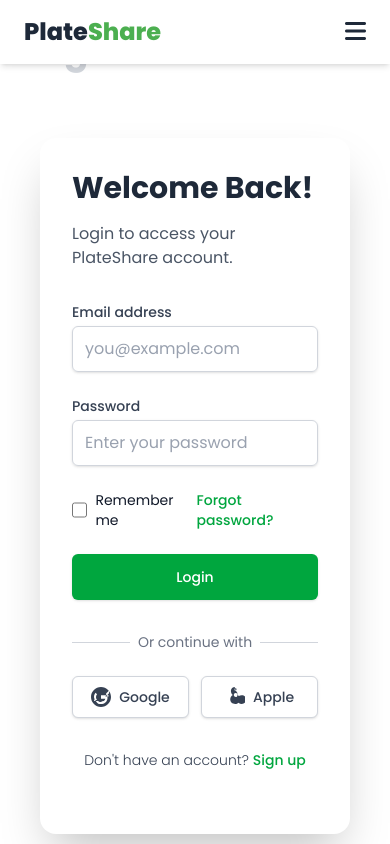
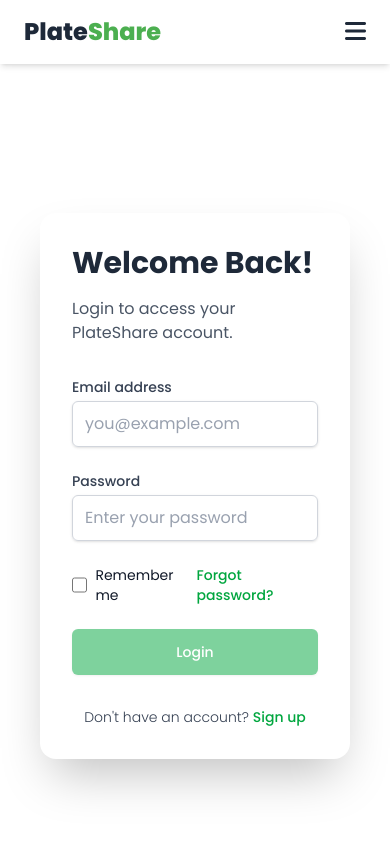
Before and after one commit to lahcen404/PlateShare-FileRouge, an Angular app in the folder PlateShare-FrontEnd/: page /login in a window 390 px wide. Shown: the top 844 px of the page. Built offline with nearby package versions, Linux system fonts and the light colour scheme.

Commit message:
Login Done just some problems in navbar of logOut button ..

```diff
--- a/PlateShare-FrontEnd/src/app/core/services/auth/AuthService.ts
+++ b/PlateShare-FrontEnd/src/app/core/services/auth/AuthService.ts
@@ -1,6 +1,6 @@
 import { Injectable } from '@angular/core';
 import {HttpClient} from '@angular/common/http';
-import {Observable} from 'rxjs';
+import {BehaviorSubject, Observable} from 'rxjs';
 import {AuthResponse} from '../../models/AuthResponse';
 import {LoginRequest} from '../../models/LoginRequest';
 import {FormGroup} from '@angular/forms';
@@ -9,6 +9,7 @@
   providedIn: 'root'
 })
 export class AuthService {
+
 
   private apiUrl='http://localhost:8080/api/auth';
   private TOKEN_KEY = 'auth-token';
@@ -22,8 +23,9 @@
 
   //Login
   login(data:LoginRequest):Observable<AuthResponse>{
-    return this.http.post<AuthResponse>(`${this.apiUrl}/authenticate`, data);
+    return this.http.post<AuthResponse>(`${this.apiUrl}/login`, data);
   }
+
 
   saveAuth(res: AuthResponse) {
     console.log('Saved role:', res.role);
--- a/PlateShare-FrontEnd/src/app/features/auth/login/login.html
+++ b/PlateShare-FrontEnd/src/app/features/auth/login/login.html
@@ -1,22 +1,19 @@
-
 <body class="bg-gray-100 flex items-center justify-center min-h-screen py-12 px-4 sm:px-6 lg:px-8">
-<div class="page-background-title">Login</div>
-
-<div class="relative flex flex-col md:flex-row m-6 space-y-8 md:space-y-0 md:space-x-0 bg-white shadow-2xl rounded-2xl overflow-hidden max-w-4xl w-full">
-  <div class="form-container flex flex-col justify-center p-8 md:p-12 w-full md:w-1/2">
+<div class="relative flex flex-col md:flex-row m-6 bg-white shadow-2xl rounded-2xl overflow-hidden max-w-4xl w-full">
+  <div class="flex flex-col justify-center p-8 md:p-12 w-full md:w-1/2">
     <h2 class="font-bold text-3xl mb-4">Welcome Back!</h2>
     <p class="text-gray-600 mb-8">Login to access your PlateShare account.</p>
 
-    <form id="loginForm" class="space-y-6">
+    <form [formGroup]="loginForm" (ngSubmit)="onSubmit()" class="space-y-6">
       <div>
         <label for="email" class="block text-sm font-medium text-gray-700">Email address</label>
-        <input type="email" id="email" name="email" placeholder="you@example.com" required
+        <input type="email" id="email" formControlName="email" placeholder="you@example.com" required
                class="mt-1 block w-full px-3 py-2.5 border border-gray-300 rounded-md shadow-sm placeholder-gray-400 focus:outline-none focus:ring-green-500 focus:border-green-500 sm:text-sm">
       </div>
 
       <div>
-        <label for="password" class="block text-sm font-medium text-gray-700">Password</label>
-        <input type="password" id="password" name="password" placeholder="Enter your password" required
+        <label for="motDePasse" class="block text-sm font-medium text-gray-700">Password</label>
+        <input type="password" id="motDePasse" formControlName="motDePasse" placeholder="Enter your password" required
                class="mt-1 block w-full px-3 py-2.5 border border-gray-300 rounded-md shadow-sm placeholder-gray-400 focus:outline-none focus:ring-green-500 focus:border-green-500 sm:text-sm">
       </div>
 
@@ -29,55 +26,27 @@
         <a href="#" class="font-medium text-green-600 hover:text-green-500">Forgot password?</a>
       </div>
 
+      <!-- Error Message Display -->
+      <div *ngIf="loginError" class="p-3 bg-red-100 border border-red-400 text-red-700 rounded-md text-sm font-medium">
+        <i class="fas fa-exclamation-circle mr-2"></i>{{ loginError }}
+      </div>
+
       <button type="submit"
-              class="w-full flex justify-center py-3 px-4 border border-transparent rounded-md shadow-sm text-sm font-medium text-white bg-green-600 hover:bg-green-700 focus:outline-none focus:ring-2 focus:ring-offset-2 focus:ring-green-500">
+              class="w-full flex justify-center py-3 px-4 border border-transparent rounded-md shadow-sm text-sm font-medium text-white bg-green-600 hover:bg-green-700 focus:outline-none focus:ring-2 focus:ring-offset-2 focus:ring-green-500 disabled:opacity-50"
+              [disabled]="loginForm.invalid">
         Login
       </button>
     </form>
 
-    <div class="mt-8">
-      <div class="relative">
-        <div class="absolute inset-0 flex items-center">
-          <div class="w-full border-t border-gray-300"></div>
-        </div>
-        <div class="relative flex justify-center text-sm">
-          <span class="px-2 bg-white text-gray-500">Or continue with</span>
-        </div>
-      </div>
-
-      <div class="mt-6 grid grid-cols-2 gap-3">
-        <div>
-          <a href="#"
-             class="w-full inline-flex justify-center items-center py-2.5 px-4 border border-gray-300 rounded-md shadow-sm bg-white text-sm font-medium text-gray-700 hover:bg-gray-50">
-            <svg class="w-5 h-5 mr-2" fill="currentColor" viewBox="0 0 20 20" aria-hidden="true">
-              <path fill-rule="evenodd" d="M10 0C4.477 0 0 4.477 0 10s4.477 10 10 10 10-4.477 10-10S15.523 0 10 0zM8.282 16.917A6.962 6.962 0 0110 17c1.653 0 3.167-.576 4.334-1.532l-1.51-1.51A4.984 4.984 0 0010 15c-1.65 0-3.073-.835-3.968-2.032H4.253C5.22 15.107 7.007 16.917 8.282 16.917zM17.547 8.253H10v3.5h4.333c-.18.95-.715 1.75-1.472 2.285l1.51 1.51C15.623 14.477 16.5 12.84 16.5 11c0-.93-.205-1.812-.57-2.617l1.617-1.617C17.822 7.15 18 6.13 18 5c0-.45-.045-.89-.133-1.315l-2.78 2.78c.11.27.18.562.18.867 0 .835-.334 1.585-.88 2.133H17.547v.000zM3.453 11.747A6.963 6.963 0 013 10c0-1.653.576-3.167 1.532-4.334l1.51 1.51A4.984 4.984 0 005 10c0 1.65.835 3.073 2.032 3.968H3.083c-.056-.233-.083-.472-.083-.72v0H3.453z" clip-rule="evenodd" />
-            </svg>
-            Google
-          </a>
-        </div>
-        <div>
-          <a href="#"
-             class="w-full inline-flex justify-center items-center py-2.5 px-4 border border-gray-300 rounded-md shadow-sm bg-white text-sm font-medium text-gray-700 hover:bg-gray-50">
-            <svg class="w-5 h-5 mr-2" fill="currentColor" viewBox="0 0 20 20" aria-hidden="true">
-              <path d="M10.323 0C7.543 0 5.882 1.656 5.882 4.031c0 1.476.763 2.997 1.907 3.918-1.44.898-2.553 2.454-2.553 4.386 0 2.791 2.124 4.669 4.947 4.669 1.314 0 2.396-.487 3.334-1.305a4.923 4.923 0 003.204 1.212c2.568 0 4.279-1.728 4.279-4.386s-1.711-4.386-4.28-4.386c-1.037 0-2.03.348-2.83.958-.93-.99-1.586-2.13-1.586-3.449C9.09 1.423 9.566.001 10.323 0zm.242 1.312c.53 0 .938.453.938.998 0 .678-.408 1.488-.998 1.488-.53 0-.938-.453-.938-.998 0-.678.408-1.488.998-1.488zm-.06 4.668c.938 0 2.03.575 2.03 1.908 0 1.245-.763 2.13-1.71 2.13-.938 0-2.03-.575-2.03-1.907 0-1.245.763-2.13 1.71-2.13z"/>
-            </svg>
-            Apple
-          </a>
-        </div>
-      </div>
-
-      <p class="mt-8 text-sm text-center font-light text-gray-700">
-        Don't have an account?
-        <a href="signup.html" class="font-medium text-green-600 hover:text-green-500">Sign up</a>
-
-      </p>
-    </div>
+    <p class="mt-8 text-sm text-center font-light text-gray-700">
+      Don't have an account?
+      <a routerLink="/auth/register" class="font-medium text-green-600 hover:text-green-500">Sign up</a>
+    </p>
   </div>
 
   <div class="hidden md:block md:w-1/2">
-    <img src="https://images.unsplash.com/photo-1504674900247-0877df9cc836?q=80&w=2070&auto=format&fit=crop&ixlib=rb-4.0.3&ixid=M3wxMjA3fDB8MHxwaG90by1wYWdlfHx8fGVufDB8fHx8fA%3D%3D"
+    <img src="https://images.unsplash.com/photo-1504674900247-0877df9cc836?q=80&w=2070&auto=format&fit=crop&ixlib=rb-4.0.3&ixid=M3wxMjA3fDB8MHxwaG90by1wYWdlfHx8fGVufDB8fHx8fA%3D%3D](https://images.unsplash.com/photo-1504674900247-0877df9cc836?q=80&w=2070&auto=format&fit=crop&ixlib=rb-4.0.3&ixid=M3wxMjA3fDB8MHxwaG90by1wYWdlfHx8fGVufDB8fHx8fA%3D%3D)"
          alt="Food sharing concept" class="w-full h-full object-cover">
   </div>
 </div>
-
 </body>
--- /dev/null
+++ b/PlateShare-FrontEnd/src/app/features/donateur/add-surplus/add-surplus/add-surplus.html
@@ -0,0 +1 @@
+<p>add-surplus works!</p>
--- a/PlateShare-FrontEnd/src/app/features/donateur/publish-surplus/publish-surplus.html
+++ /dev/null
@@ -1 +0,0 @@
-<p>publish-surplus works!</p>
--- a/PlateShare-FrontEnd/src/app/shared/components/navbar/navbar.html
+++ b/PlateShare-FrontEnd/src/app/shared/components/navbar/navbar.html
@@ -10,9 +10,22 @@
       <li><a href="#how-it-works" class="hover:text-plateshare-green transition-colors">How It Works</a></li>
       <li><a href="#about" class="hover:text-plateshare-green transition-colors">About</a></li>
     </ul>
+
     <div class="hidden md:flex items-center space-x-3">
-      <a routerLink="/login" class="px-5 py-2 text-sm font-medium rounded-md hover:text-plateshare-green transition-colors">Login</a>
-      <a routerLink="/register" class="px-5 py-2 text-sm font-medium text-white bg-plateshare-green rounded-md hover:bg-opacity-90 transition-all duration-300 transform hover:scale-105">Sign Up</a>
+
+      <!-- This block will be shown IF the user is logged in -->
+      <div *ngIf="isUserLoggedIn">
+        <button (click)="logout()" class="bg-purple-500 text-white font-semibold px-5 py-2.5 rounded-lg hover:bg-purple-600 transition-all duration-300 transform hover:scale-105 shadow-md hover:shadow-lg">
+          Logout
+        </button>
+      </div>
+
+      <!-- This is the 'else' block. It will be shown if the *ngIf above is false (i.e., the user is NOT logged in). -->
+      <div *ngIf="!isUserLoggedIn">
+        <a routerLink="/login" class="px-5 py-2 text-sm font-medium rounded-md hover:text-plateshare-green transition-colors">Login</a>
+        <a routerLink="/register" class="px-5 py-2 text-sm font-medium text-white bg-plateshare-green rounded-md hover:bg-opacity-90 transition-all duration-300 transform hover:scale-105">Sign Up</a>
+      </div>
+
     </div>
     <!-- Mobile Menu Button -->
     <button id="mobile-menu-button" class="md:hidden text-2xl">
--- a/PlateShare-FrontEnd/src/app/shared/components/navbar/navbar.ts
+++ b/PlateShare-FrontEnd/src/app/shared/components/navbar/navbar.ts
@@ -1,14 +1,34 @@
-import { Component } from '@angular/core';
-import {RouterLink} from '@angular/router';
+import {Component, OnInit} from '@angular/core';
+import {Router, RouterLink} from '@angular/router';
+import {AuthService} from '../../../core/services/auth/AuthService';
+import {NgIf} from '@angular/common';
 
 @Component({
   selector: 'app-navbar',
   imports: [
-    RouterLink
+    RouterLink,
+    NgIf
   ],
   templateUrl: './navbar.html',
   styleUrl: './navbar.css'
 })
-export class Navbar {
+export class Navbar implements OnInit{
 
+  public isUserLoggedIn: boolean = false;
+
+  constructor( protected authService: AuthService, private router: Router) {
+  }
+
+  ngOnInit(): void {
+    this.isUserLoggedIn=this.authService.isLoggedIn();
+
+  }
+
+
+  logout() {
+    this.authService.logout();
+    this.router.navigate(['/login']);
+    this.isUserLoggedIn = false;
+
+  }
 }
```
Also changed, not shown: PlateShare-FrontEnd/src/app/features/auth/login/login.ts (+61 -1 lines), PlateShare-FrontEnd/src/app/features/donateur/add-surplus/add-surplus/add-surplus.ts (added, +11 -0 lines), PlateShare-FrontEnd/src/app/features/donateur/publish-surplus/publish-surplus.ts (deleted, +0 -11 lines), PlateShare-FrontEnd/src/app/features/donateur/add-surplus/add-surplus/add-surplus.css (added), 1 other file (tests, documents, lock files or other folders).
